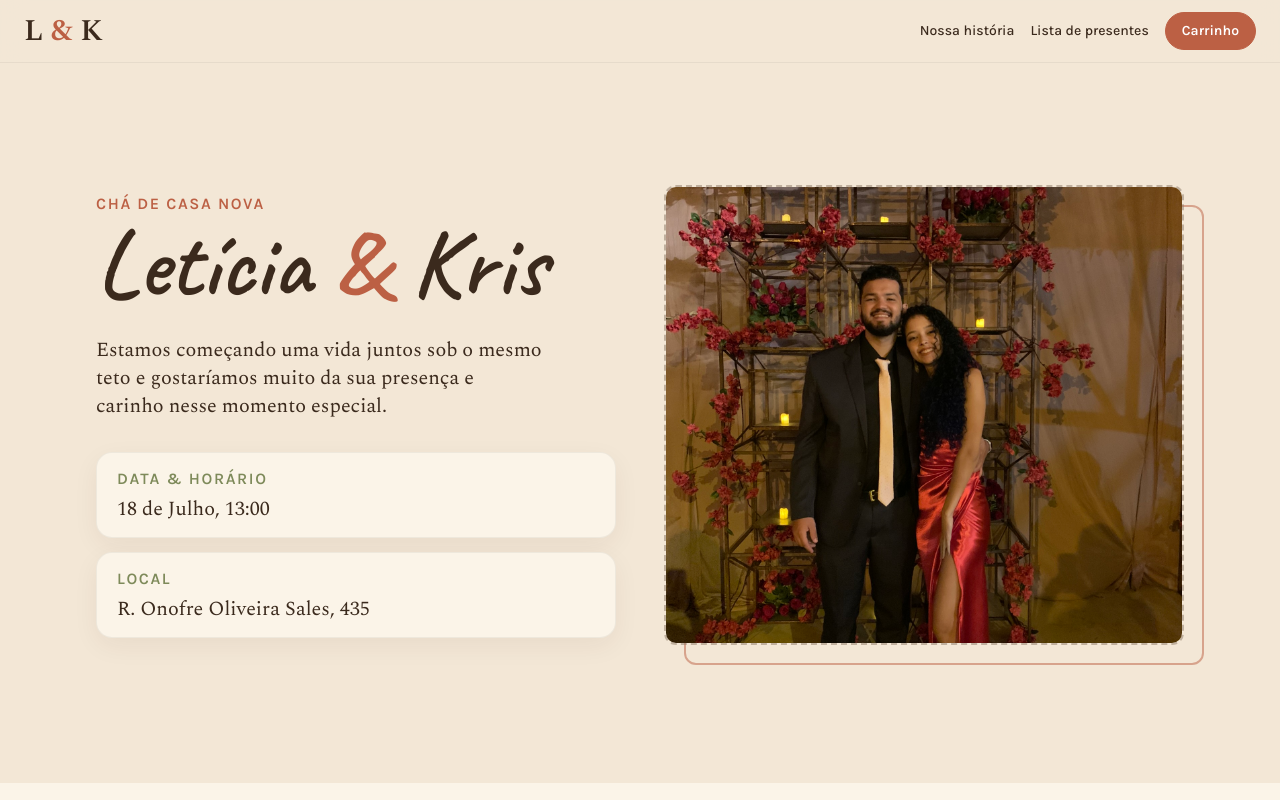
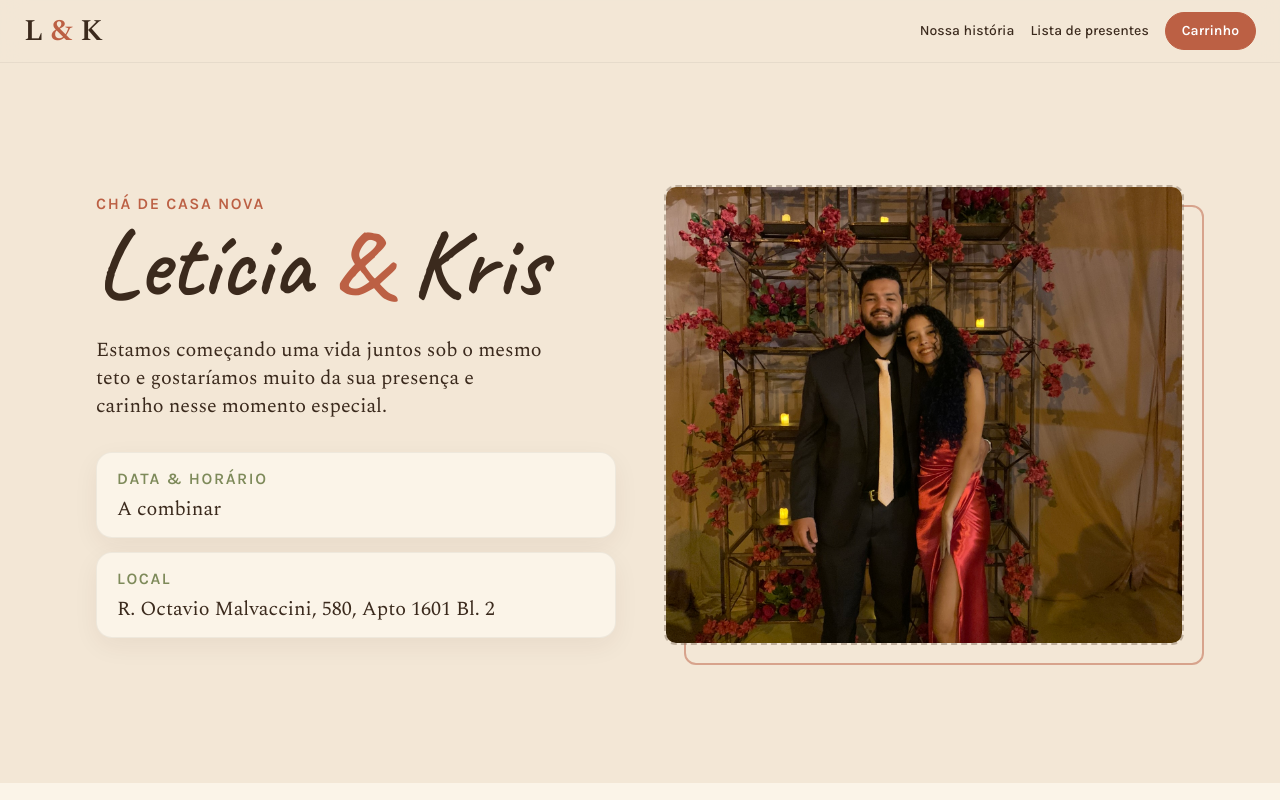
Before and after one commit to KrisMazzini/leticia-kris-web, a Next.js app: page / in a window 1280 px wide. Shown: the top 800 px of the page. Built offline with nearby package versions, Linux system fonts and the light colour scheme.

Commit message:
chore: adjust address and datetime

```diff
--- a/src/app/(home)/_components/hero.tsx
+++ b/src/app/(home)/_components/hero.tsx
@@ -23,8 +23,11 @@ export function Hero() {
         </Text>
 
         <div className="grid grid-cols-[repeat(auto-fill,minmax(300px,1fr))] gap-3.5 mt-8">
-          <InfoCard label="Data & Horário" value="18 de Julho, 13:00" />
-          <InfoCard label="Local" value="R. Onofre Oliveira Sales, 435" />
+          <InfoCard label="Data & Horário" value="A combinar" />
+          <InfoCard
+            label="Local"
+            value="R. Octavio Malvaccini, 580, Apto 1601 Bl. 2"
+          />
         </div>
       </div>
 
```
